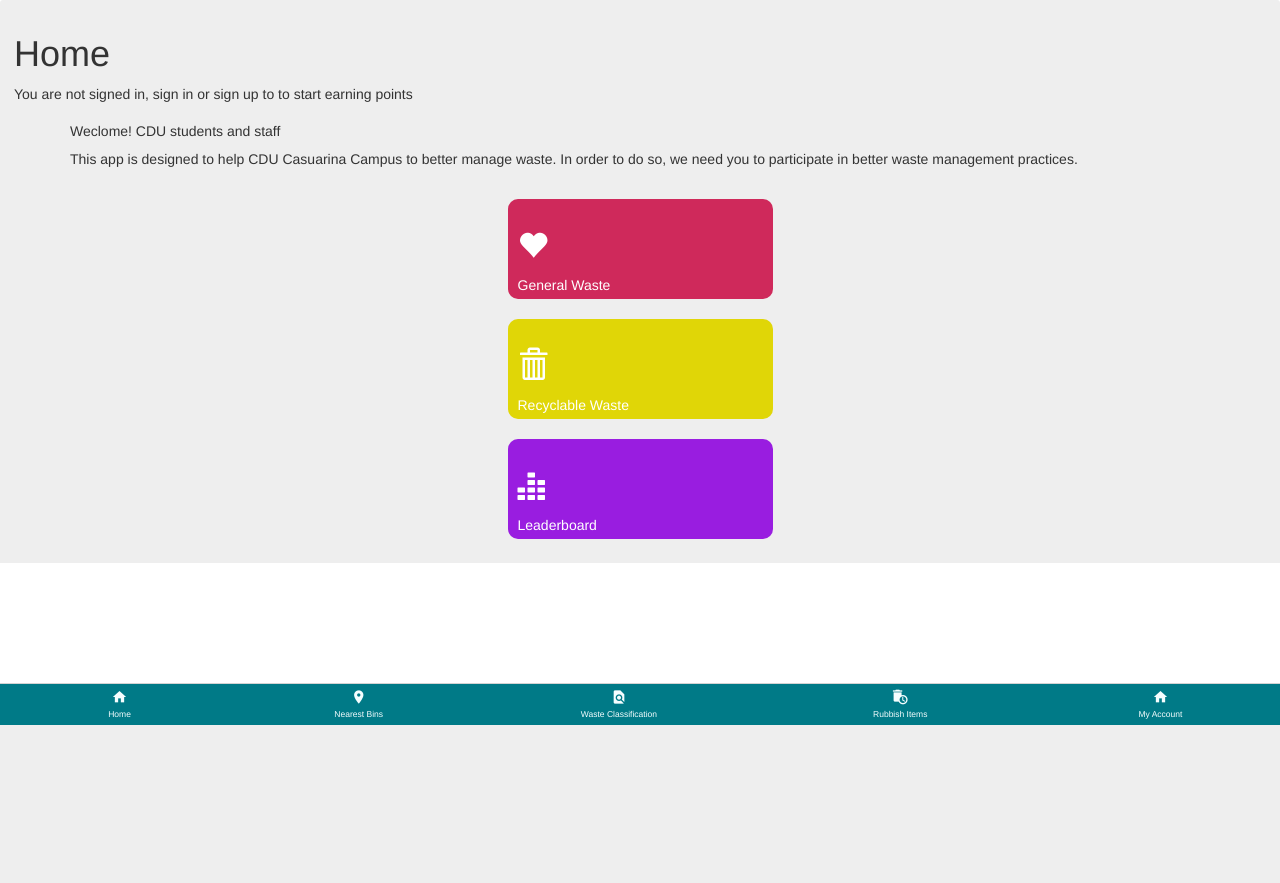
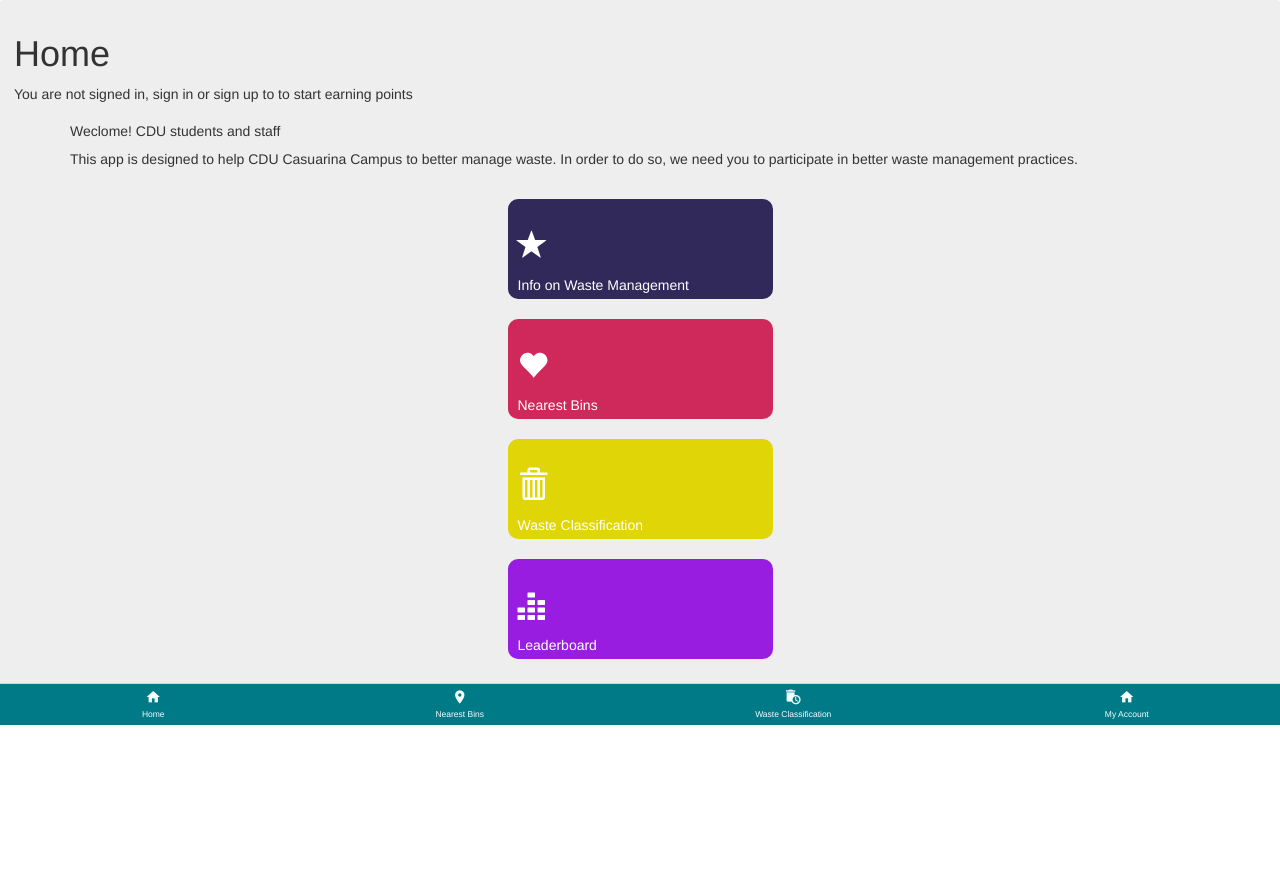
Before and after one commit to alexander253/HIT326-Project-1, a PHP site: page / in a window 1280 px wide. Shown: the part 75-958 px from the top of the page. Before the commit the page ends 800 px from the top, so only its background shows below. Run offline with PHP 8.4, Linux system fonts and the light colour scheme; data that the repository does not hold is empty; some libraries are stand-ins or nearby versions.

Commit message:
Changed waste classification style/display Addded drop down menu when creating a rubbish item.

```diff
--- a/css/different.css
+++ b/css/different.css
@@ -15,6 +15,7 @@
   background:#ddd;
   padding:1em;
   border-radius: 3px 3px 0 0;
+  margin-bottom: 200px;
 }
 
 .flash{
--- a/css/standard.css
+++ b/css/standard.css
@@ -11,6 +11,7 @@
   background:#eee;
   padding:1em;
   border-radius: 3px 3px 0 0;
+  margin-bottom: 200px;
 }
 
 .flash{
--- a/index.php
+++ b/index.php
@@ -56,7 +56,7 @@
   require MODEL;
   if (is_admin_authenticated()){
    $app->set_message("title","Darwin Art Company");
-   $app->set_message("message","Rubbish Items");
+   $app->set_message("message","Rubbish Classification");
    $app->set_message("list", rubbish_list());
    $app->render(ADMIN,"rubbish_items");
 
@@ -64,7 +64,7 @@
 
    else {
      $app->set_message("title","Darwin Art Company");
-     $app->set_message("message","Rubbish Items");
+     $app->set_message("message","Rubbish Classification");
      $app->set_message("list", rubbish_list());
      $app->render(LAYOUT,"rubbish_items");
    }
@@ -210,9 +210,7 @@
         $app->set_message("error","Create more accounts for other users.");
     }
     else if(!$is_authenticated && $is_db_empty){
-       $app->set_message("error","You are the SUPER USER. This account cannot be deleted. You are the boss.
-       The only way to clear the SUPER USER from the database is to DROP the entire table.
-       Please sign in after you have finished signing up.");
+       $app->set_message("error","");
     }
     else{
        $app->set_flash("You are not authorised to access this resource yet. I'm gonna tell your mum if you don't sign in.");
@@ -386,10 +384,9 @@
       require MODEL;
       $type = $app->form('type');
       $location = $app->form('loc');
-      $used = $app->form('use');
 
-      if($type && $location && $used){
-      addbin($type, $location, $used);
+      if($type && $location){
+      addbin($type, $location);
       $app->set_flash(htmlspecialchars($app->form('type'))." bin is now added at ". htmlspecialchars($app->form('loc')) );
           }
       $app->redirect_to("/bins");
--- a/lib/model.php
+++ b/lib/model.php
@@ -43,11 +43,11 @@
 }
 
 #Add product
-function addbin($type, $location, $used){
+function addbin($type, $location){
     $db = get_db();
-    $query = "INSERT INTO bin (type, location, used) VALUES (?,?,?)";
+    $query = "INSERT INTO bin (type, location) VALUES (?,?)";
     $statement = $db->prepare($query);
-    $binding = array($type, $location, $used);
+    $binding = array($type, $location);
     $statement -> execute($binding);
 }
 
@@ -126,10 +126,13 @@
       $list = $statement->fetchall(PDO::FETCH_ASSOC);
       return $list;
     }
+
     catch(PDOException $e){
       throw new Exception($e->getMessage());
       return "";
     }
+
+
     }
 #get all account details from database
   function my_account(){
--- a/lib/views/admin.layout.php
+++ b/lib/views/admin.layout.php
@@ -57,8 +57,7 @@
   <div class="footer-nav" id="footer-nav-admin">
     <a href="/" style="width: 85%;"><span class="material-icons" style="font-size: 1.6rem;">home</span><p style="margin: auto;">Home</p></a>
     <a href="index.html" style="width: 85%;"><span class="material-icons" style="font-size: 1.6rem;">location_on</span><p style="margin: auto;">Nearest Bins</p></a>
-    <a href="CDUPrecinct.html"><span class="material-icons" style="font-size: 1.6rem;">find_in_page</span><p style="margin: auto;">Waste Classification</p></a>
-    <a href="/rubbish_items"><span class="material-icons" style="font-size: 1.6rem;">auto_delete</span><p style="margin: auto;">Rubbish Items</p></a>
+    <a href="/rubbish_items"><span class="material-icons" style="font-size: 1.6rem;">auto_delete</span><p style="margin: auto;">Waste Classification</p></a>
     <a href="/myaccount" style="width: 85%;"><span class="material-icons" style="font-size: 1.6rem;">home</span><p style="margin: auto;">My Account</p></a>
   </div>
 </section>
--- a/lib/views/home.php
+++ b/lib/views/home.php
@@ -29,13 +29,18 @@
          <div class="row">
            <div class="col-md-12">
              <div class="cardContainer">
+               <div class="card" style="background-color:rgb(50, 41, 91);">
+                 <h2><span class="glyphicon glyphicon-star"></span></h2>
+                 <p>Info on Waste Management</p>
+               </div>
                <div class="card" style="background-color:rgb(207, 41, 91);">
                  <h2><span class="glyphicon glyphicon-heart"></span></h2>
-                 <p>General Waste</p>
+                 <p>Nearest Bins</p>
                </div>
                <div class="card" style="background-color:rgb(224, 214, 7);">
+                 <a href="/rubbish_items">
                  <h2><span class="glyphicon glyphicon-trash"></span></h2>
-                 <p>Recyclable Waste</p>
+                 <p>Waste Classification</p></a>
                </div>
                <div class="card" style="background-color:rgb(153, 29, 224);">
                  <a href="/leaderboard"><h2><span class="glyphicon glyphicon-equalizer"></span></h2>
--- a/lib/views/standard.layout.php
+++ b/lib/views/standard.layout.php
@@ -56,8 +56,7 @@
   <div class="footer-nav">
     <a href="/" style="width: 85%;"><span class="material-icons" style="font-size: 1.6rem;">home</span><p style="margin: auto;">Home</p></a>
     <a href="index.html" style="width: 85%;"><span class="material-icons" style="font-size: 1.6rem;">location_on</span><p style="margin: auto;">Nearest Bins</p></a>
-    <a href="CDUPrecinct.html"><span class="material-icons" style="font-size: 1.6rem;">find_in_page</span><p style="margin: auto;">Waste Classification</p></a>
-    <a href="/rubbish_items"><span class="material-icons" style="font-size: 1.6rem;">auto_delete</span><p style="margin: auto;">Rubbish Items</p></a>
+    <a href="/rubbish_items"><span class="material-icons" style="font-size: 1.6rem;">auto_delete</span><p style="margin: auto;">Waste Classification</p></a>
     <a href="/myaccount" style="width: 85%;"><span class="material-icons" style="font-size: 1.6rem;">home</span><p style="margin: auto;">My Account</p></a>
   </div>
 </section>
```
Also changed, not shown: lib/views/addrubbish.php (+6 -2 lines), lib/views/rubbish_items.php (+60 -23 lines).
